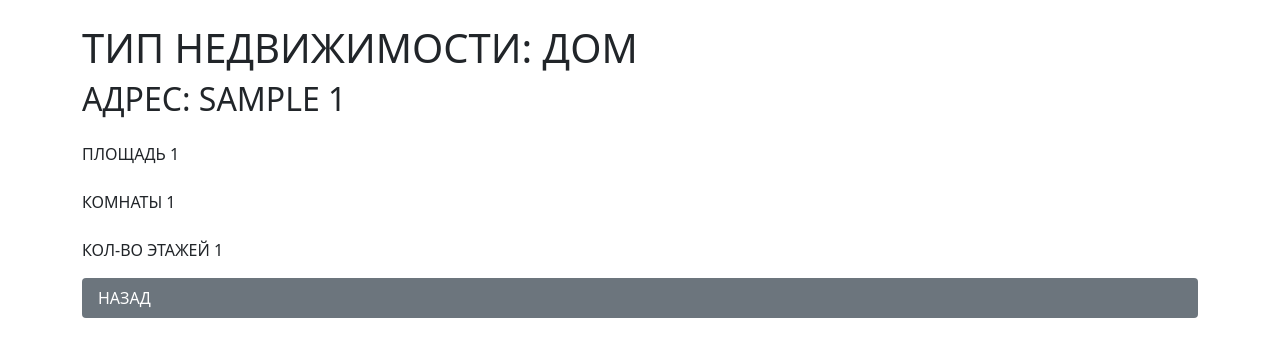
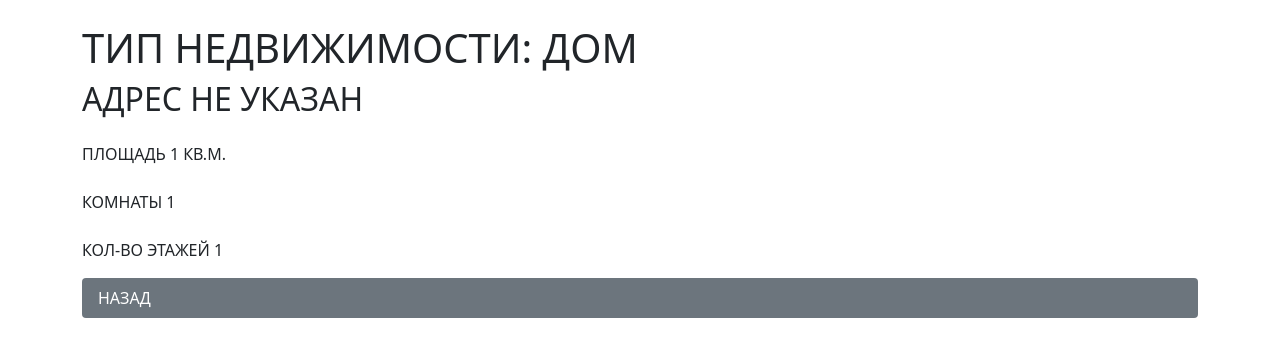
Before and after one commit to FmFromB/stormwindagency, a Django app: page /detail_property/1 in a window 1280 px wide; the page is wider, and only the part inside the window is pictured. Shown: the part 58-415 px from the top of that part. Run offline with Django 3.2, Linux system fonts and the light colour scheme; tables that the repository leaves empty hold one stand-in row (values such as "Sample post").

Commit message:
Add files via upload

```diff
--- a/stormwind_app/models.py
+++ b/stormwind_app/models.py
@@ -46,7 +46,6 @@ class Realtor(models.Model):
     def __str__(self):
         return str(self.id)
 
-
 class Offer(models.Model):
     author = models.ForeignKey(User, on_delete=models.CASCADE, verbose_name='Автор обьявления', null=True, blank=True)
     client = models.ForeignKey(Client, on_delete=models.CASCADE, verbose_name='Номер клиента', null=True)
@@ -72,16 +71,16 @@ class Req(models.Model):
     client = models.ForeignKey(Client, on_delete=models.CASCADE, verbose_name='Номер клиента', null=True)
     realtor = models.ForeignKey(Realtor, on_delete=models.CASCADE, verbose_name='Номер риэлтора', null=True)
     property_type = models.CharField('Тип имущества', choices=PROPERTY_TYPES, max_length=100)
-    min_price = models.IntegerField('Цена от', blank=True, null=True)
-    max_price = models.IntegerField('До', blank=True, null=True)
-    min_area = models.IntegerField('Минимальная площадь (кв. метров)', blank=True, null=True)
-    max_area = models.IntegerField('Максимальная площадь (кв. метров)', blank=True, null=True)
-    min_room_count = models.IntegerField('Минимальное количество комнат', blank=True, null=True)
-    max_room_count = models.IntegerField('Максимальное количество комнат', blank=True, null=True)
-    min_floor = models.IntegerField('Этаж от', blank=True, null=True)
-    max_floor = models.IntegerField('До', blank=True, null=True)
-    min_floor_count = models.IntegerField('Количество этажей от', blank=True, null=True)
-    max_floor_count = models.IntegerField('До', blank=True, null=True)
+    min_price = models.IntegerField('Цена от', null=True)
+    max_price = models.IntegerField('До', null=True)
+    min_area = models.IntegerField('Минимальная площадь (кв. метров)', null=True)
+    max_area = models.IntegerField('Максимальная площадь (кв. метров)', null=True)
+    min_room_count = models.IntegerField('Минимальное количество комнат', null=True)
+    max_room_count = models.IntegerField('Максимальное количество комнат', null=True)
+    min_floor = models.IntegerField('Этаж от', null=True)
+    max_floor = models.IntegerField('До', null=True)
+    min_floor_count = models.IntegerField('Количество этажей от', null=True)
+    max_floor_count = models.IntegerField('До', null=True)
 
     def __str__(self):
         return str(self.id)
--- a/stormwind_app/templates/add_client.html
+++ b/stormwind_app/templates/add_client.html
@@ -67,7 +67,7 @@
 {% if success_update %}
 <p style="color:green">check</p>
 {% endif %}
-<h2>Обновить клиента</h2>
+<h2>Редактировать клиента</h2>
 <form id="update_client" method="post">
     {% csrf_token %}
     {{form}}
--- a/stormwind_app/templates/add_offer.html
+++ b/stormwind_app/templates/add_offer.html
@@ -85,7 +85,11 @@
         {% if request.user == i.author %}
         <tr>
             <th>{{i.id}}</th>
+            {% if i.property.street == None %}
+            <td>Адрес не указан</td>
+            {% else %}
             <td>{{i.property.street}} {{i.property.number_home}}</td>
+            {% endif %}
             <td><a href="{% url 'update_offer' i.id %}">Редактировать</a></td>
             <td>
                 <form id="delete_form_{{i.id}}" action="{% url 'delete_offer' i.id %}" method="post">{% csrf_token %}</form>
--- a/stormwind_app/templates/clients.html
+++ b/stormwind_app/templates/clients.html
@@ -71,7 +71,7 @@
             </li>
             {% if request.user.is_authenticated %}
             <li class="nav-item">
-                <a class="nav-link btn-secondary" href="/add_client">Добавить клиента</a>
+                <a class="nav-link btn-secondary" href="/add_client">Добавить/редактировать клиента</a>
             </li>
             {% else %}
             <a class="nav-link btn-secondary" href="/login_page">
--- a/stormwind_app/templates/detail_property.html
+++ b/stormwind_app/templates/detail_property.html
@@ -64,17 +64,21 @@
 </nav>
     <div class="container mt-4 text_upper">
         <h1>Тип Недвижимости: {{get_property.property_type}}</h1>
+        {% if i.city == None and i.street == None %}
+        <h2>Адрес не указан</h2>
+        {% else %}
         <h2>Адрес: {{get_property.street}} {{get_property.number_home}}</h2>
+        {% endif %}
         {% if get_property.property_type == "Земля" %}
-        <p class="mt-4">Площадь {{get_property.area}}</p>
+        <p class="mt-4">Площадь {{get_property.area}} кв.м.</p>
         {% endif %}
         {% if get_property.property_type == "Квартира" %}
         <p class="mt-4">Номер квартиры {{get_property.number_flat}}</p>
-        <p class="mt-4">Площадь {{get_property.area}}</p>
+        <p class="mt-4">Площадь {{get_property.area}} кв.м.</p>
         <p class="mt-4">Комнаты {{get_property.rooms}}</p>
         <p class="mt-4">Кол-во этажей {{get_property.floor}}</p>
         {% else %}
-        <p class="mt-4">Площадь {{get_property.area}}</p>
+        <p class="mt-4">Площадь {{get_property.area}} кв.м.</p>
         <p class="mt-4">Комнаты {{get_property.rooms}}</p>
         <p class="mt-4">Кол-во этажей {{get_property.floor}}</p>
         {% endif %}
--- a/stormwind_app/templates/realtors.html
+++ b/stormwind_app/templates/realtors.html
@@ -71,7 +71,7 @@
             </li>
             {% if request.user.is_authenticated %}
             <li class="nav-item">
-                <a class="nav-link btn-secondary" href="/add_realtor">Добавить риэлтора</a>
+                <a class="nav-link btn-secondary" href="/add_realtor">Добавить/редактировать риэлтора</a>
             </li>
             {% else %}
             <a class="nav-link btn-secondary" href="/login_page">
--- a/stormwind_app/templates/reqs.html
+++ b/stormwind_app/templates/reqs.html
@@ -69,7 +69,7 @@
         <ul class="nav nav-pills mb-4">
             {% if request.user.is_authenticated %}
             <li class="nav-item">
-                <a class="nav-link btn-secondary" href="/add_req">редактировать/добавить запрос</a>
+                <a class="nav-link btn-secondary" href="/add_req">Добавить/редактировать запрос</a>
             </li>
             {% else %}
             <a class="nav-link btn-secondary" href="/login_page">Чтобы добавлять и редактировать запросы необходимо войти</a>
```
Also changed, not shown: stormwind_app/templates/detail_req.html (+4 -4 lines), stormwind_app/templates/offers.html (+2 -6 lines), stormwind_app/templates/property.html (+7 -1 lines), stormwind_app/migrations/0001_initial.py.
